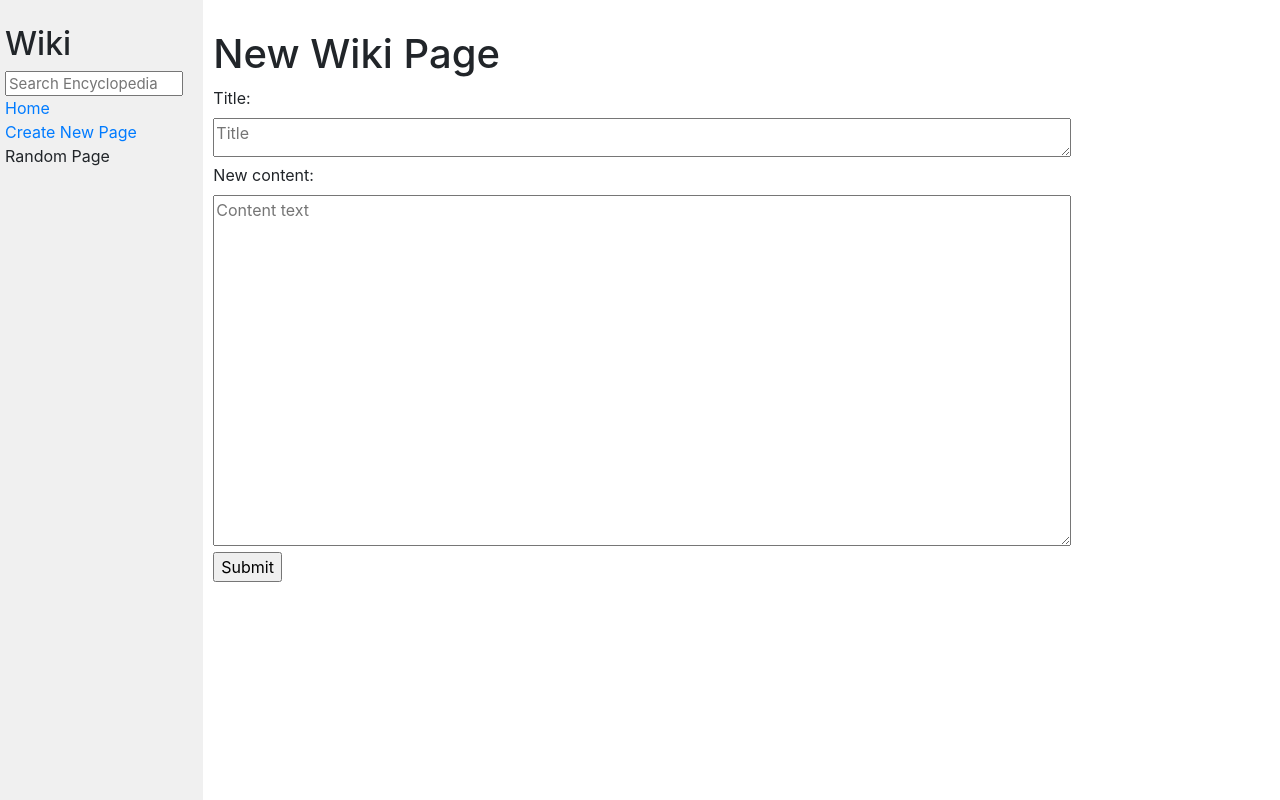
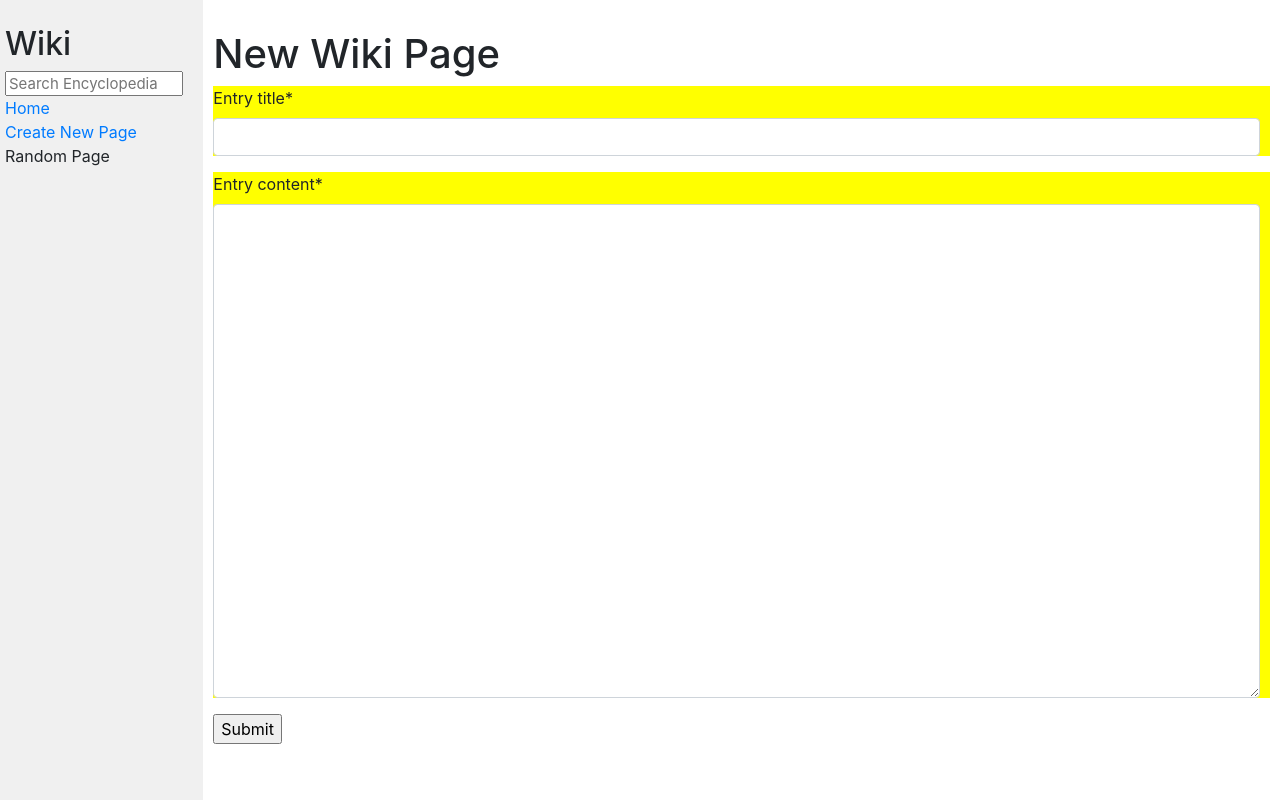
Before and after one commit to BrenoSaloio/Project1, a Django app: page /wiki/new_page in a window 1280 px wide. Run offline with Django 3.2, Linux system fonts and the light colour scheme; some libraries are stand-ins or nearby versions.

Commit message:
New Page using python form

```diff
--- a/encyclopedia/static/encyclopedia/styles.css
+++ b/encyclopedia/static/encyclopedia/styles.css
@@ -15,6 +15,13 @@ h1 {
 textarea {
   width: 80%;
   height:30vh;
+}
+
+.form-group {
+margin-right: 15px;
+padding-right: 10px;
+background-color: yellow;
+
 }
 
 .main {
--- a/encyclopedia/templates/encyclopedia/new_page.html
+++ b/encyclopedia/templates/encyclopedia/new_page.html
@@ -1,23 +1,19 @@
 {% extends "encyclopedia/layout.html" %}
-
+{% load crispy_forms_tags %}
 {% block title %}
     Encyclopedia New Page
 {% endblock %}
 
 {% block body %}
     <h1>New Wiki Page</h1>
-
-        <label >Title:</label>
-        <br>
-        <textarea placeholder="Title" form="new_content_form" name="new_content_title"   style="height:5%;width:80%;"></textarea>
-        <br>
-        <label >New content:</label>
-        <br>
-        <textarea placeholder="Content text"  form="new_content_form" name="new_content" style="height:45%;width:80%;"></textarea>
-
-        <form action="" method="post" id="new_content_form">
-          {%csrf_token%}
-           <input type="submit" />
-        </form>
+    <div class="content-section">
+      <form method="post">
+        {%csrf_token%}
+      <!--  <fieldset class = "form-group"> -->
+           {{form|crispy}}
+           <input type="submit">
+      <!--  </fieldset>  -->
+      </form>
+    </div>
 
 {% endblock %}
--- a/encyclopedia/views.py
+++ b/encyclopedia/views.py
@@ -1,6 +1,15 @@
 from django.shortcuts import render
+from django import forms
 
 from . import util
+
+
+
+
+class ContentForm(forms.Form):
+    entry_title = forms.CharField()
+    entry_content = forms.CharField(widget=forms.Textarea(attrs={'width':"50%", 'cols' : "10", 'rows': "20", }))
+
 
 
 def index(request):
@@ -10,5 +19,6 @@ def index(request):
 
 def new_page(request):
     return render(request, "encyclopedia/new_page.html", {
-        "entries": util.list_entries()
+        "entries": util.list_entries(),
+        "form": ContentForm()
     })
--- a/wiki/settings.py
+++ b/wiki/settings.py
@@ -32,6 +32,7 @@ ALLOWED_HOSTS = []
 
 INSTALLED_APPS = [
     'encyclopedia',
+    'crispy_forms',
     'django.contrib.admin',
     'django.contrib.auth',
     'django.contrib.contenttypes',
@@ -119,3 +120,5 @@ USE_TZ = True
 # https://docs.djangoproject.com/en/3.0/howto/static-files/
 
 STATIC_URL = '/static/'
+
+CRISPY_TEMPLATE_PACK = 'bootstrap4'
```
Also changed, not shown: db.sqlite3, encyclopedia/templates/encyclopedia/layout.html (line endings or trailing spaces).
